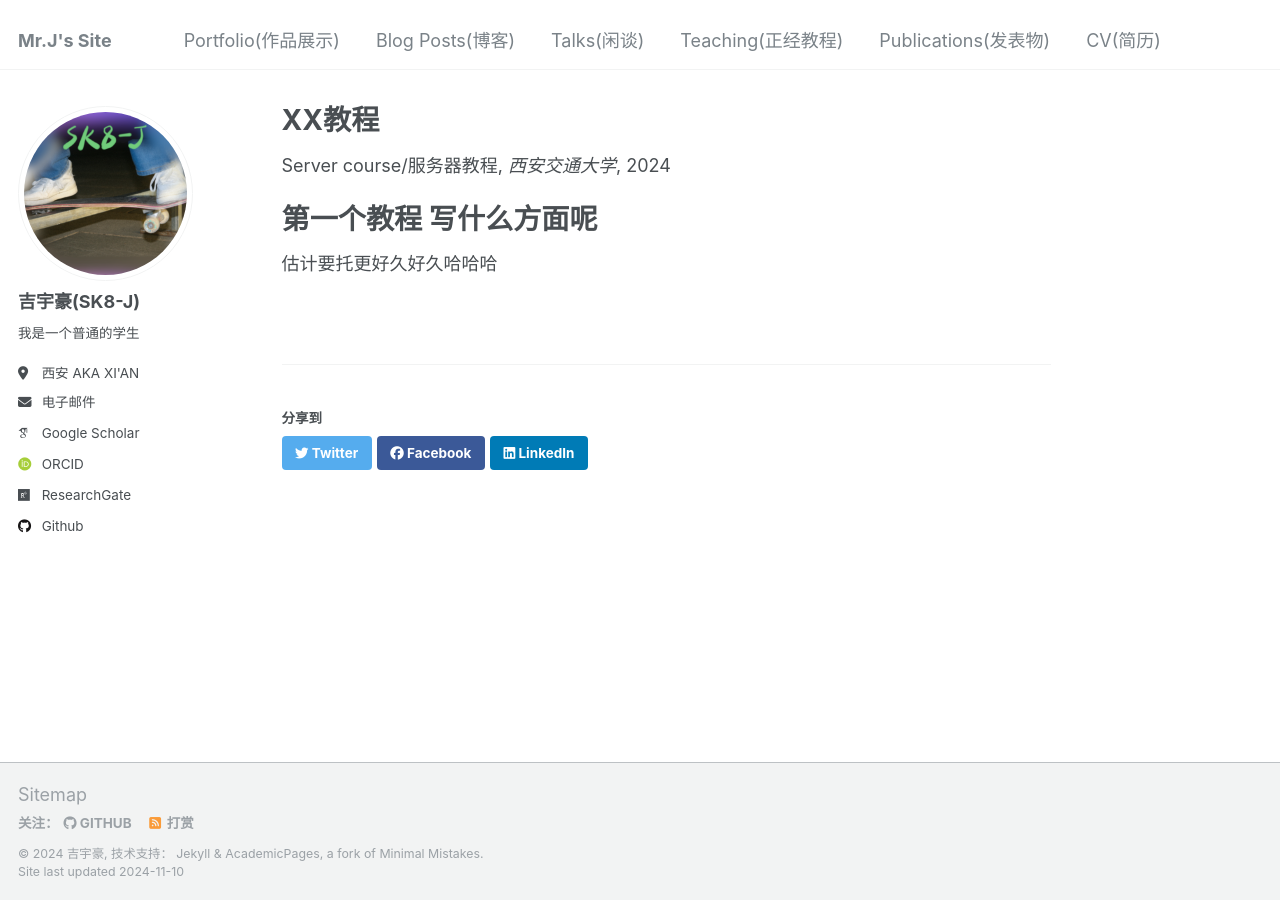
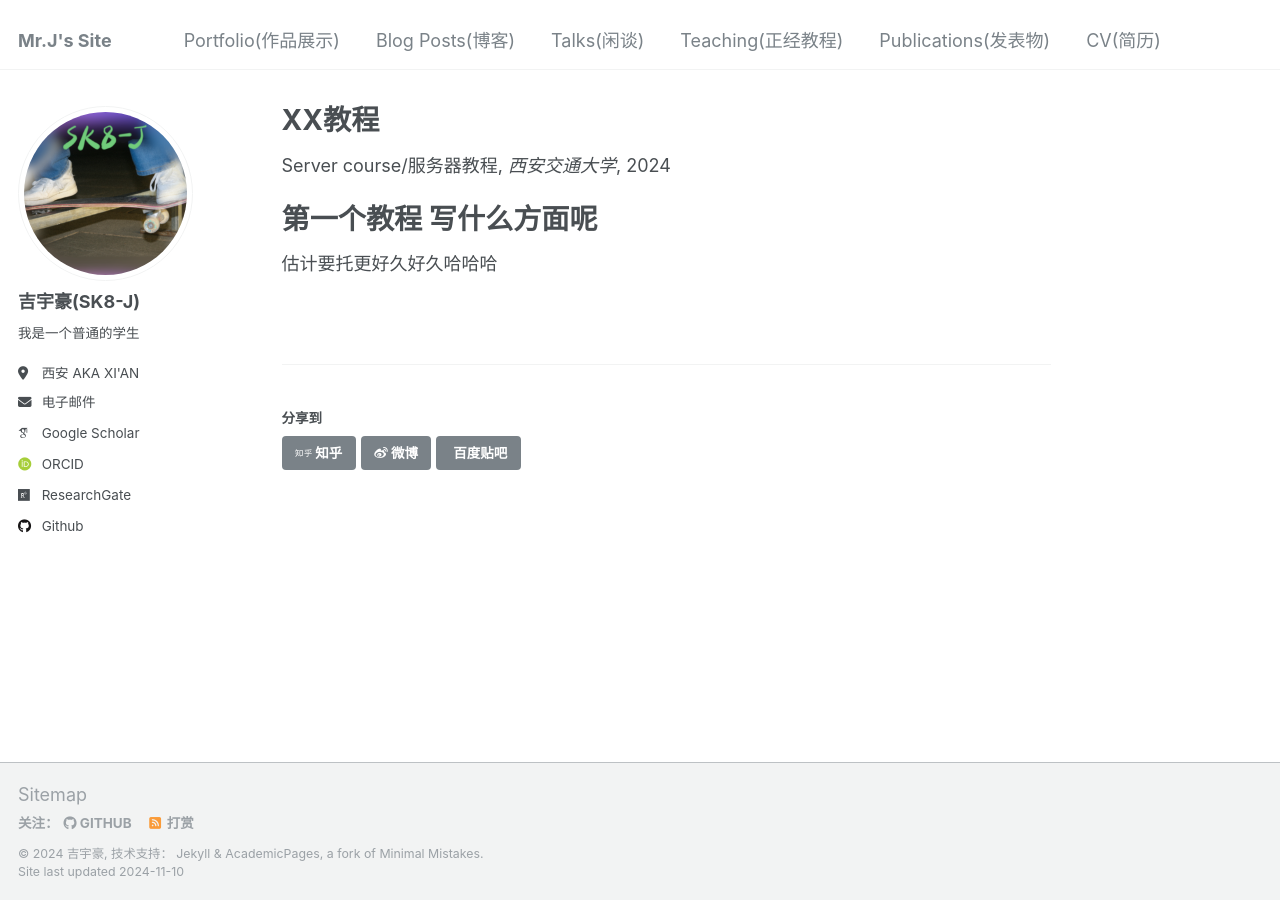
Before and after one commit to SK8-j/SK8-J.github.io, a Jekyll site: the page built from _teaching/教程1.md, in a window 1280 px wide. Built offline with Jekyll 4.4.1, drawn with Linux system fonts in a browser that asks for light colours; some web fonts are replaced.

Commit message:
更改分享

```diff
--- a/_includes/social-share.html
+++ b/_includes/social-share.html
@@ -5,9 +5,12 @@
     <h4 class="page__share-title">{{ site.data.ui-text[site.locale].share_on_label | default: "Share on" }}</h4>
   {% endif %}
 
-  <a href="https://twitter.com/intent/tweet?text={{ base_path }}{{ page.url }}" class="btn btn--twitter" title="{{ site.data.ui-text[site.locale].share_on_label | default: 'Share on' }} Twitter"><i class="fab fa-twitter" aria-hidden="true"></i><span> Twitter</span></a>
+  <a href="https://www.zhihu.com/intent/share?url={{ base_path }}{{ page.url }}" class="btn btn--zhihu" title="分享到知乎"><i class="fab fa-zhihu" aria-hidden="true"></i><span> 知乎</span></a>
+  <a href="http://service.weibo.com/share/share.php?url={{ base_path }}{{ page.url }}" class="btn btn--weibo" title="分享到微博"><i class="fab fa-weibo" aria-hidden="true"></i><span> 微博</span></a>
+  <a href="http://tieba.baidu.com/f/commit/share/openShareApi?url={{ base_path }}{{ page.url }}" class="btn btn--baidu-tieba" title="分享到百度贴吧"><i class="fab fa-baidu-tieba" aria-hidden="true"></i><span> 百度贴吧</span></a>
+    <!-- <a href="https://twitter.com/intent/tweet?text={{ base_path }}{{ page.url }}" class="btn btn--twitter" title="{{ site.data.ui-text[site.locale].share_on_label | default: 'Share on' }} Twitter"><i class="fab fa-twitter" aria-hidden="true"></i><span> Twitter</span></a>
 
   <a href="https://www.facebook.com/sharer/sharer.php?u={{ base_path }}{{ page.url }}" class="btn btn--facebook" title="{{ site.data.ui-text[site.locale].share_on_label | default: 'Share on' }} Facebook"><i class="fab fa-facebook" aria-hidden="true"></i><span> Facebook</span></a>
 
-  <a href="https://www.linkedin.com/shareArticle?mini=true&url={{ base_path }}{{ page.url }}" class="btn btn--linkedin" title="{{ site.data.ui-text[site.locale].share_on_label | default: 'Share on' }} LinkedIn"><i class="fab fa-linkedin" aria-hidden="true"></i><span> LinkedIn</span></a>
+  <a href="https://www.linkedin.com/shareArticle?mini=true&url={{ base_path }}{{ page.url }}" class="btn btn--linkedin" title="{{ site.data.ui-text[site.locale].share_on_label | default: 'Share on' }} LinkedIn"><i class="fab fa-linkedin" aria-hidden="true"></i><span> LinkedIn</span></a> -->
 </section>
```
Also changed, not shown: _pages/about.md (+12 -0 lines).
